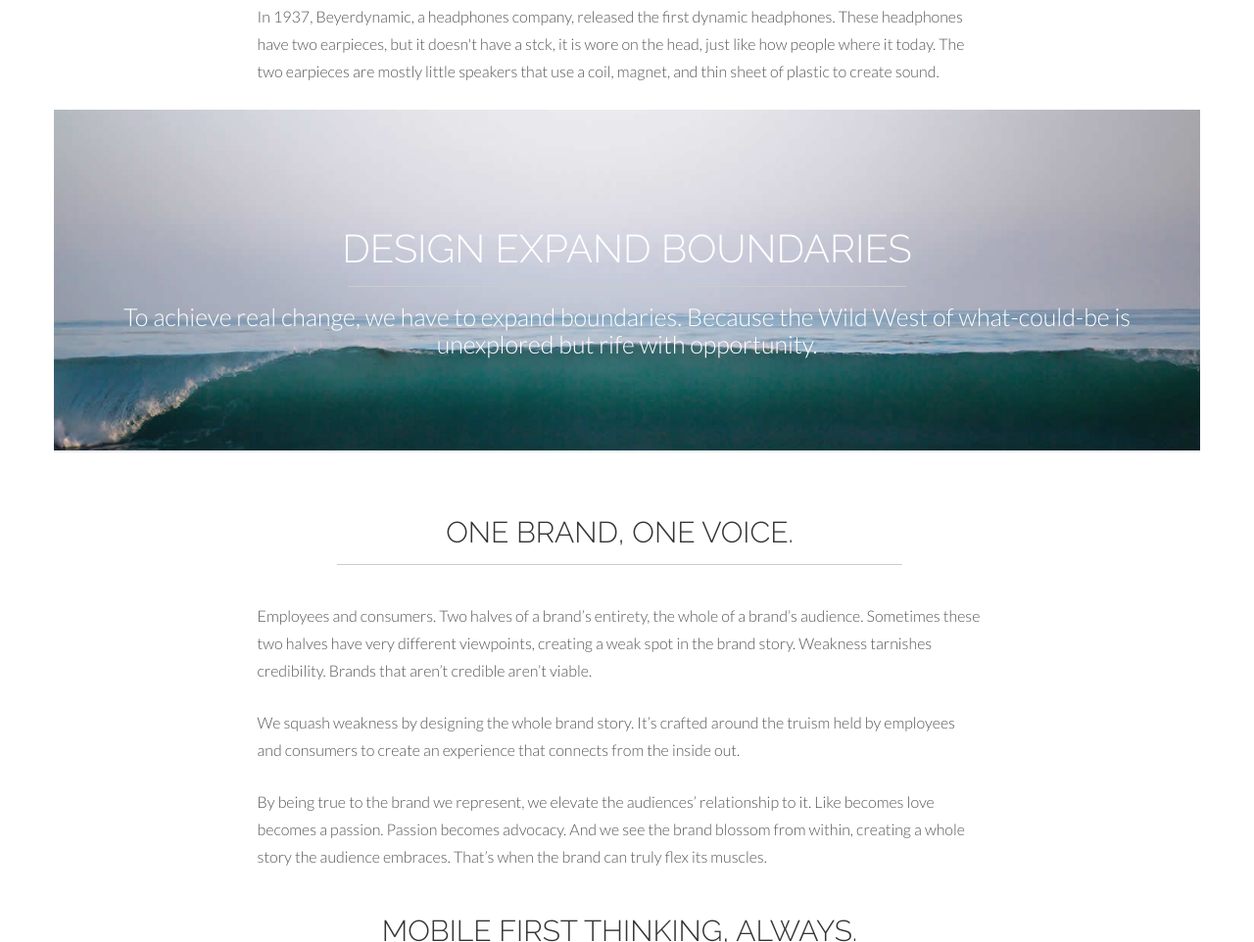
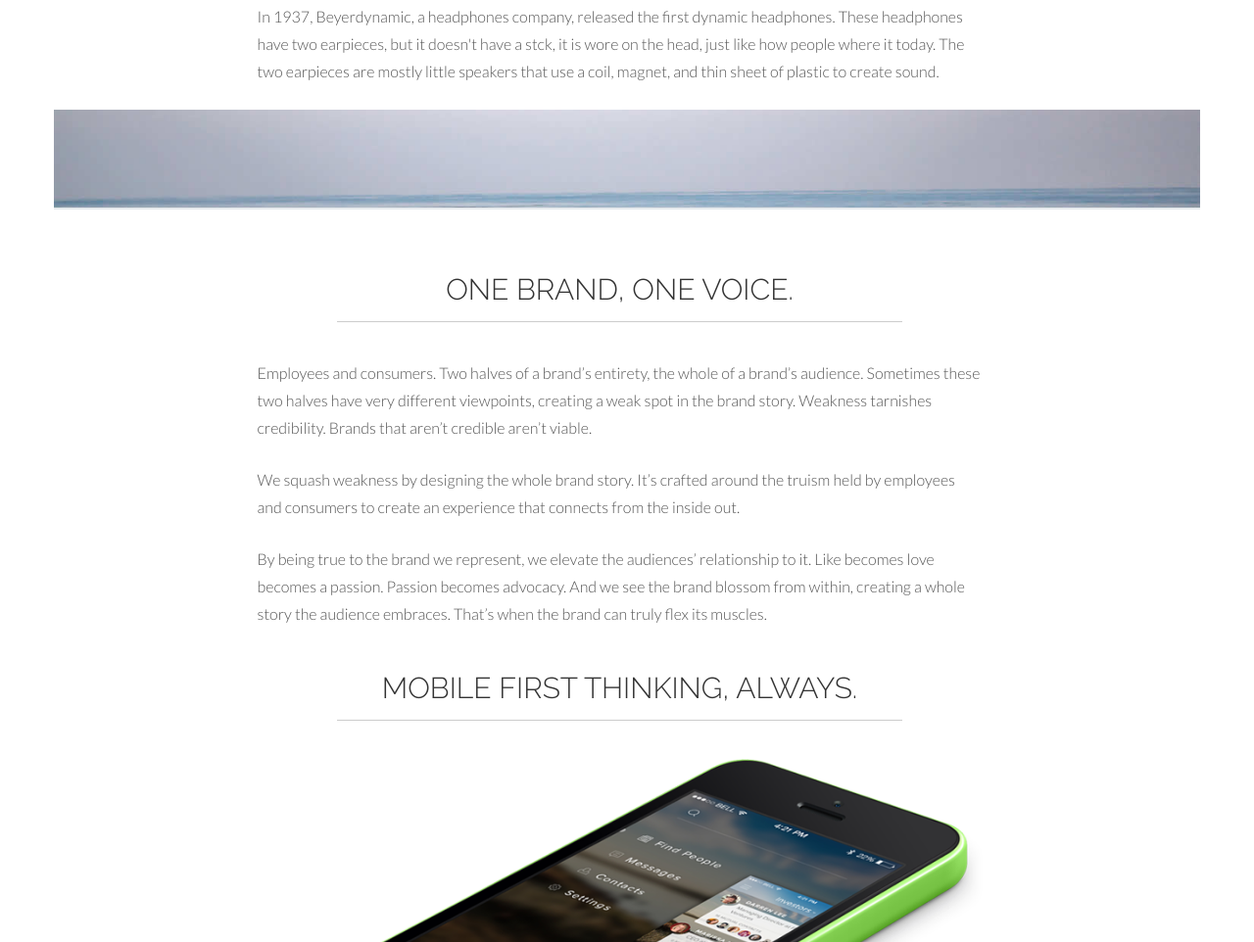
Before and after one commit to Myron200/Myron200.github.io, a plain HTML site: page index.html in a window 1280 px wide. Shown: the part 1191-2153 px from the top of the page at 98% size. Drawn offline with Linux system fonts and the light colour scheme.

Commit message:
deleting design expand boundaries

```diff
--- a/index.html
+++ b/index.html
@@ -90,9 +90,6 @@
 		<!-- ==== SECTION DIVIDER1 -->
 		<section class="section-divider textdivider divider1">
 			<div class="container">
-				<h1>DESIGN EXPAND BOUNDARIES</h1>
-				<hr>
-				<p>To achieve real change, we have to expand boundaries. Because the Wild West of what-could-be is unexplored but rife with opportunity.</p>
 			</div><!-- container -->
 		</section><!-- section -->
 
```
